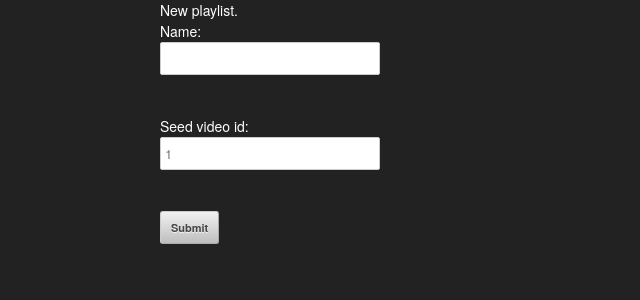
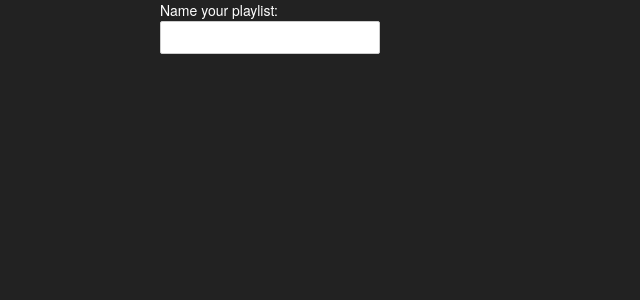
Before and after one commit to silverleaftree/momiji, a Python web app: template templates/new_playlist.html in a window 1280 px wide. Shown: the top 300 px of the page, without its empty margins (0-640 px from the left). Run offline with Jinja, Linux system fonts and the light colour scheme; the template is opened without the code that fills it: most values are stand-ins (such as "Sample title", 1, 10 or a date in 2020); some libraries are stand-ins or nearby versions.

Commit message:
creation flow

```diff
--- a/recommendation_engine.py
+++ b/recommendation_engine.py
@@ -14,7 +14,7 @@ RECENT_TRACKED = 13 # how many tracks until the model forgets we've played this
 IM_TIRED_FUTURE = 30
 
 
-STATE_WEIGHTS = { Track.VIEWED : 1, Track.SEED : 3, Track.POSITIVE : 2, Track.NEGATIVE : -1, Track.UNVIEWED : 0 }
+STATE_WEIGHTS = { Track.VIEWED : 1, Track.SEED : 3, Track.POSITIVE : 2, Track.NEGATIVE : -.5, Track.UNVIEWED : 0 }
 
 
 # Sets a track state to state_input if it's allowed.
@@ -130,7 +130,7 @@ def create_track(playlist_model, video_id, weight, state):
 # Creates a new playlist with one seed video
 def initialize_playlist(playlist, video_id_input):
   if Playlist.objects.filter(name=playlist):
-    set_track_in_db(playlist, video_id_input, Track.POSITIVE)
+    return False
   playlist_model = Playlist(name=playlist, creation_date=datetime.now())
   playlist_model.save()
   set_track_in_db(playlist, video_id_input, Track.SEED)
--- a/templates/landing.html
+++ b/templates/landing.html
@@ -16,9 +16,7 @@ Select playlist: <br />
 </div>
 <div class="nav_controls">
 <form action="/playapp/search_results/">
-Create a new playlist: <input type="text" name="playlist" />
 Search for a seed: <input type="text" name="query" />
-<input type="submit" value="Go!" /> <br />
 </form>
 Filter by tag:
 {% for tag in tags %}
--- a/templates/new_playlist.html
+++ b/templates/new_playlist.html
@@ -1,10 +1,9 @@
 {% extends "base.html" %}
 
 {% block content %}
-New playlist.
-<form action="../create_playlist/">
-Name: <input type="text" name="playlist" /> <br />
-Seed video id: <input type="text" name="video_id" value="{{video_id}}"/> <br />
-<input type="submit" value="Submit" /> <br />
+<form action="../create_playlist/" onsubmit="return validate();" >
+Name your playlist: <input type="text" name="playlist" /> <br />
+<input type="hidden" name="video_id" value="{{video_id}}"/> <br />
+<br />
 </form>
 {% endblock %}
--- a/views.py
+++ b/views.py
@@ -67,8 +67,10 @@ def create_playlist(request):
   # create a new playlist.
   playlist = request.GET.get('playlist', '')
   video_id = request.GET.get('video_id', '')
-  engine.initialize_playlist(playlist, video_id)
-  return redirect(get_url(playlist, video_id))
+  if engine.initialize_playlist(playlist, video_id):
+    return redirect(get_url(playlist, video_id))
+  else:
+    return redirect('/playapp/')
 
 
 def add_track(request):
```
Also changed, not shown: templates/search_results.html (+7 -4 lines), 2 other files.
